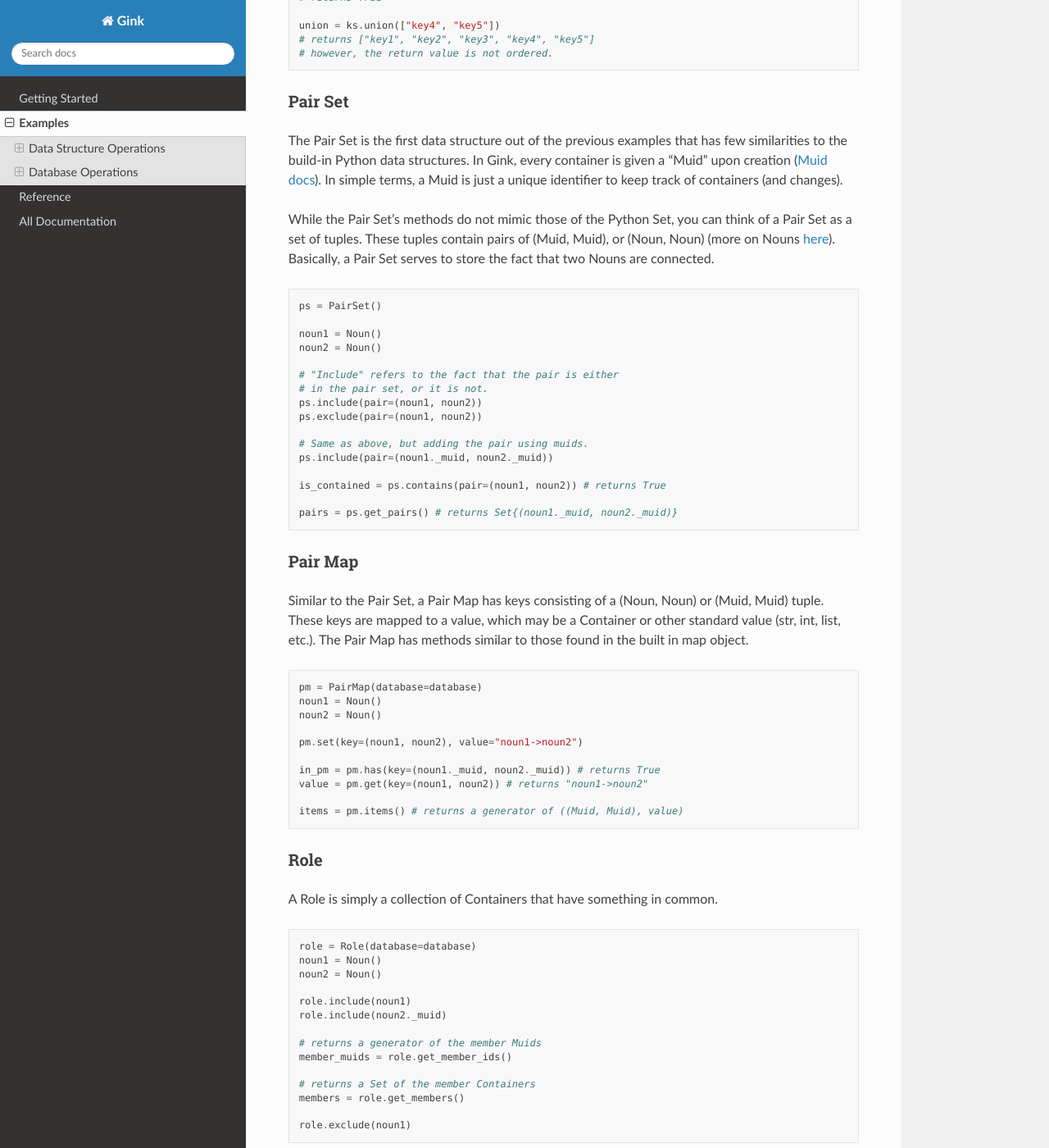
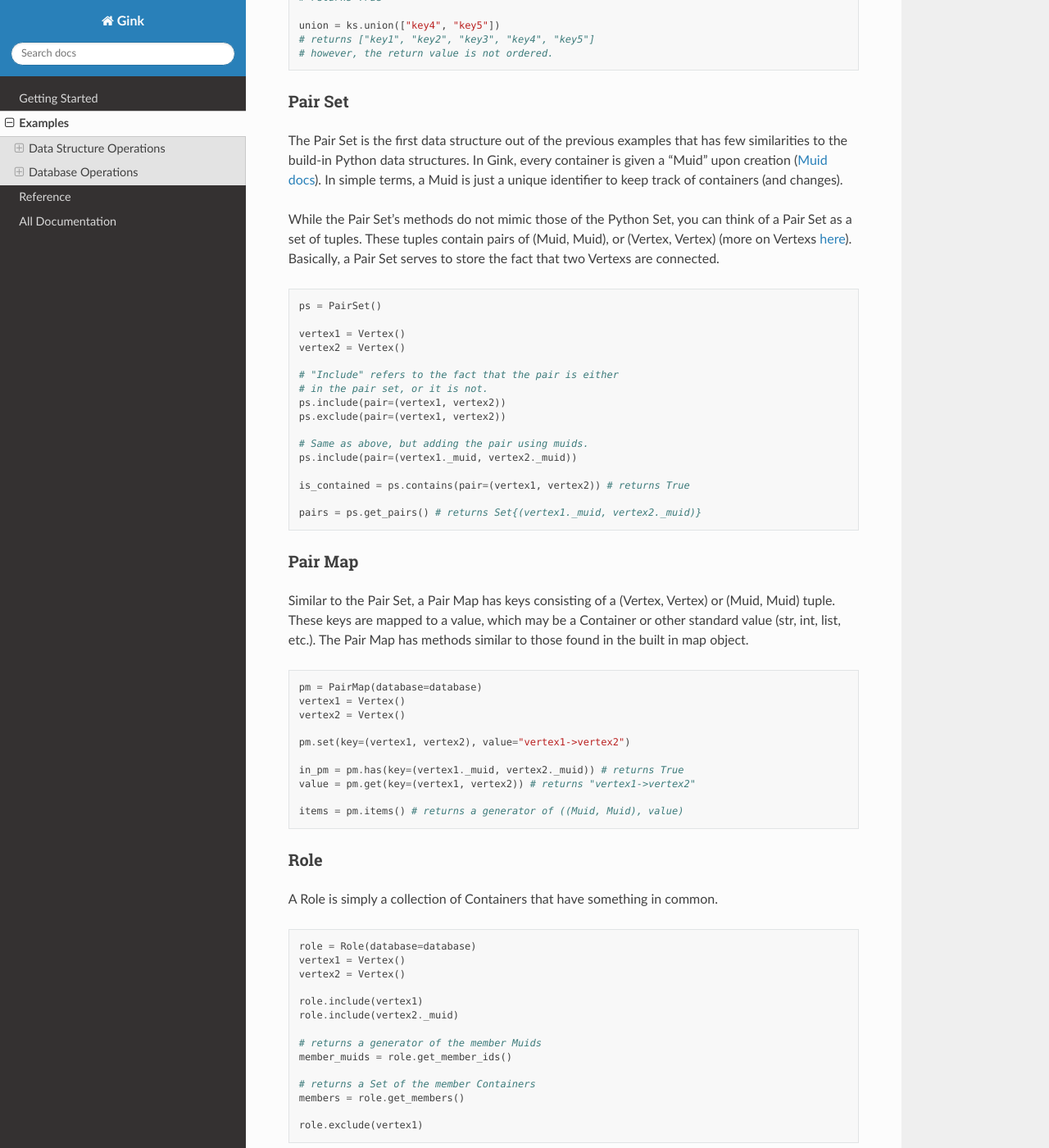
Before and after one commit to x5e/gink, a Sphinx documentation site: the page built from python/docs/examples.md, in a window 1280 px wide and 1400 px high, scrolled down 2456 px. Shown: the whole window at 82% size. Built offline with Sphinx 7.4.7 and the Read the Docs theme 2.0.0, drawn with Linux system fonts in a browser that asks for light colours; some of the changed text lies outside the part shown.

Commit message:
switching from the term 'noun' to 'vertex'

````diff
--- a/python/docs/examples.md
+++ b/python/docs/examples.md
@@ -117,39 +117,39 @@ union = ks.union(["key4", "key5"])
 ### Pair Set
 The Pair Set is the first data structure out of the previous examples that has few similarities to the build-in Python data structures. In Gink, every container is given a "Muid" upon creation ([Muid docs](#muid)). In simple terms, a Muid is just a unique identifier to keep track of containers (and changes).\
 <br>
-While the Pair Set's methods do not mimic those of the Python Set, you can think of a Pair Set as a set of tuples. These tuples contain pairs of (Muid, Muid), or (Noun, Noun) (more on Nouns [here](#noun-examples)). Basically, a Pair Set serves to store the fact that two Nouns are connected.
+While the Pair Set's methods do not mimic those of the Python Set, you can think of a Pair Set as a set of tuples. These tuples contain pairs of (Muid, Muid), or (Vertex, Vertex) (more on Vertexs [here](#vertex-examples)). Basically, a Pair Set serves to store the fact that two Vertexs are connected.
 
 ```python
 ps = PairSet()
 
-noun1 = Noun()
-noun2 = Noun()
+vertex1 = Vertex()
+vertex2 = Vertex()
 
 # "Include" refers to the fact that the pair is either
 # in the pair set, or it is not.
-ps.include(pair=(noun1, noun2))
-ps.exclude(pair=(noun1, noun2))
+ps.include(pair=(vertex1, vertex2))
+ps.exclude(pair=(vertex1, vertex2))
 
 # Same as above, but adding the pair using muids.
-ps.include(pair=(noun1._muid, noun2._muid))
+ps.include(pair=(vertex1._muid, vertex2._muid))
 
-is_contained = ps.contains(pair=(noun1, noun2)) # returns True
+is_contained = ps.contains(pair=(vertex1, vertex2)) # returns True
 
-pairs = ps.get_pairs() # returns Set{(noun1._muid, noun2._muid)}
+pairs = ps.get_pairs() # returns Set{(vertex1._muid, vertex2._muid)}
 ```
 
 ### Pair Map
-Similar to the Pair Set, a Pair Map has keys consisting of a (Noun, Noun) or (Muid, Muid) tuple. These keys are mapped to a value, which may be a Container or other standard value (str, int, list, etc.). The Pair Map has methods similar to those  found in the built in map object.
+Similar to the Pair Set, a Pair Map has keys consisting of a (Vertex, Vertex) or (Muid, Muid) tuple. These keys are mapped to a value, which may be a Container or other standard value (str, int, list, etc.). The Pair Map has methods similar to those  found in the built in map object.
 
 ```python
 pm = PairMap(database=database)
-noun1 = Noun()
-noun2 = Noun()
+vertex1 = Vertex()
+vertex2 = Vertex()
 
-pm.set(key=(noun1, noun2), value="noun1->noun2")
+pm.set(key=(vertex1, vertex2), value="vertex1->vertex2")
 
-in_pm = pm.has(key=(noun1._muid, noun2._muid)) # returns True
-value = pm.get(key=(noun1, noun2)) # returns "noun1->noun2"
+in_pm = pm.has(key=(vertex1._muid, vertex2._muid)) # returns True
+value = pm.get(key=(vertex1, vertex2)) # returns "vertex1->vertex2"
 
 items = pm.items() # returns a generator of ((Muid, Muid), value)
 ```
@@ -159,11 +159,11 @@ items = pm.items() # returns a generator of ((Muid, Muid), value)
 A Role is simply a collection of Containers that have something in common.
 ```python
 role = Role(database=database)
-noun1 = Noun()
-noun2 = Noun()
+vertex1 = Vertex()
+vertex2 = Vertex()
 
-role.include(noun1)
-role.include(noun2._muid)
+role.include(vertex1)
+role.include(vertex2._muid)
 
 # returns a generator of the member Muids
 member_muids = role.get_member_ids()
@@ -171,7 +171,7 @@ member_muids = role.get_member_ids()
 # returns a Set of the member Containers
 members = role.get_members()
 
-role.exclude(noun1)
+role.exclude(vertex1)
 ```
 
 ### Property
@@ -190,33 +190,33 @@ prop.delete(directory)
 ```
 
 ### Graph
-(noun-examples)=
-#### Noun
-The Noun is a core part of Gink's graph data structure. If you are familiar with graph databases, the Gink Noun is comparable to a Node. The Noun is designed to connect to other nodes through edges, which is described below.
+(vertex-examples)=
+#### Vertex
+The Vertex is a core part of Gink's graph data structure. If you are familiar with graph databases, the Gink Vertex is comparable to a Node. The Vertex is designed to connect to other nodes through edges, which is described below.
 ```python
 # Basic creation and deletion
-user_noun = Noun(database=database)
-order_noun = Noun(database=database)
+user_vertex = Vertex(database=database)
+order_vertex = Vertex(database=database)
 
-user_noun.remove()
-order_noun.remove()
+user_vertex.remove()
+order_vertex.remove()
 
-is_alive = user_noun.is_alive() # returns False since we removed it.
+is_alive = user_vertex.is_alive() # returns False since we removed it.
 
-# Most of the Noun functionality comes when using
+# Most of the Vertex functionality comes when using
 # an edge - more examples below.
 ```
 
 #### Edge and Verb
-An Edge is what connects a Noun to another Noun. The Verb is the `action` of an Edge, or the relationship between the nouns. For example, one noun may be a user, while the other node is an order. This may be depicted as (User)--Ordered-->(Order). User and Order are Nouns, Ordered is the Verb, and the lines connecting them (and the direction) is the Edge.
+An Edge is what connects a Vertex to another Vertex. The Verb is the `action` of an Edge, or the relationship between the vertexs. For example, one vertex may be a user, while the other node is an order. This may be depicted as (User)--Ordered-->(Order). User and Order are Vertexs, Ordered is the Verb, and the lines connecting them (and the direction) is the Edge.
 
 ```python
-user_noun = Noun(database=database)
-order_noun = Noun(database=database)
+user_vertex = Vertex(database=database)
+order_vertex = Vertex(database=database)
 
-# An easy way to connect nouns is by creating a Verb
+# An easy way to connect vertexs is by creating a Verb
 ordered_verb = Verb(database=database)
-ordered_verb.create_edge(user_noun, order_noun, "Ordered")
+ordered_verb.create_edge(user_vertex, order_vertex, "Ordered")
 
 # We can get all edges of any Verb (can specify source or target) since
 # we only have one edge, we don't need to specify a source or target here.
@@ -255,13 +255,13 @@ directory = Directory(database=database, contents={
 
 key_set = KeySet(database=database, contents=["key1", "key2", 3])
 
-# Noun creation for pair map population
-noun1 = Noun()
-noun2 = Noun()
+# Vertex creation for pair map population
+vertex1 = Vertex()
+vertex2 = Vertex()
 
 # Pair Map contents only takes a dictionary. Read the docs for the
 # accepted data types for other data structures.
-pair_map = PairMap(contents={(noun1, noun2): "value"})
+pair_map = PairMap(contents={(vertex1, vertex2): "value"})
 ```
 #### Back in time
 You will frequently see `as_of` in the Gink documentation. `as_of` refers to the time to look back to. There are multiple ways of interacting with `as_of`. If you are curious about how certain timestamps are resolved, take a look at `Database.resolve_timestamp()`\
@@ -326,11 +326,11 @@ previous = directory.get("foo", as_of=clearance_muid.timestamp)
 The `Container.dumps()` method dumps the contents of a container into a string. This string can `eval` back into a Gink object, so this method can be used for backup purposes.
 ```python
 # Dumps using PairSet
-noun1 = Noun(database=database)
-noun2 = Noun(database=database)
-noun3 = Noun(database=database)
+vertex1 = Vertex(database=database)
+vertex2 = Vertex(database=database)
+vertex3 = Vertex(database=database)
 pairset1 = PairSet(contents=[
-    (noun1, noun2), (noun1, noun3), (noun2, noun3)], database=database)
+    (vertex1, vertex2), (vertex1, vertex3), (vertex2, vertex3)], database=database)
 
 dump = pairset1.dumps()
 
````
Also changed, not shown: README.md (+3 -3 lines), 13 other files.
